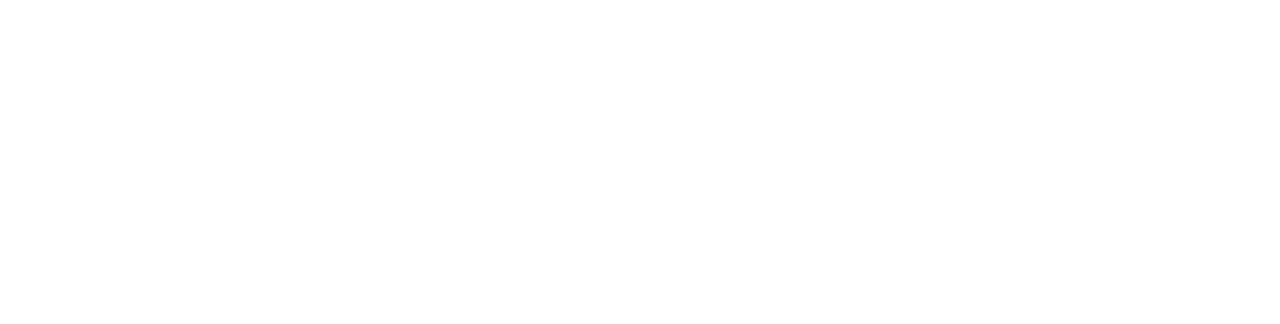
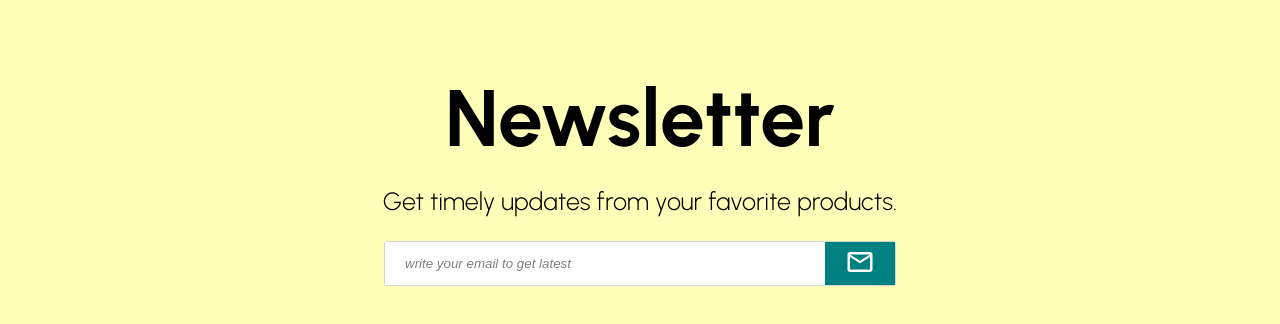
Before and after one commit to eldoghry/shopify-ui, a React (Create React App) app: page / in a window 1280 px wide. Shown: the part 2342-2666 px from the top of the page. Before the commit the page ends 2260 px from the top, so only its background shows below. Built offline with nearby package versions, Linux system fonts and the light colour scheme.

Commit message:
newsletter

```diff
--- a/src/components/Navbar.jsx
+++ b/src/components/Navbar.jsx
@@ -29,7 +29,7 @@
 `;
 
 const SearchContainer = styled.div`
-  border: 1px solid #a3a3a3;
+  border: 1px solid lightgray;
   border-radius: 3px;
   padding: 0.3rem 0.5rem;
   display: flex;
@@ -42,6 +42,12 @@
   border: none;
   outline: none;
   background-color: transparent;
+  color: gray;
+
+  ::placeholder {
+    color: gray;
+    font-style: italic;
+  }
 `;
 
 const Center = styled.div`
@@ -79,7 +85,7 @@
       <Left>
         <Language>en</Language>
         <SearchContainer>
-          <Input />
+          <Input placeholder="search" />
           <SearchIcon style={{ fontSize: "1.6rem", color: "#a3a3a3" }} />
         </SearchContainer>
       </Left>
--- /dev/null
+++ b/src/components/Newsletter.jsx
@@ -0,0 +1,70 @@
+import styled from "styled-components";
+import MailOutlineOutlinedIcon from "@mui/icons-material/MailOutlineOutlined";
+const Container = styled.div`
+  height: 60vh;
+  background-color: #ffff0045;
+  display: flex;
+  flex-direction: column;
+  justify-content: center;
+  align-items: center;
+`;
+
+const Title = styled.h1`
+  font-size: 8rem;
+  margin-bottom: 2rem;
+  text-transform: capitalize;
+`;
+const Paragraph = styled.p`
+  font-size: 2.5rem;
+  font-weight: 300;
+  margin-bottom: 2.5rem;
+`;
+const InputContainer = styled.div`
+  width: 40%;
+  display: flex;
+  align-items: center;
+  border: 1px solid lightgray;
+  border-radius: 3px;
+`;
+const Input = styled.input`
+  flex: 1;
+  padding: 0.5rem 0 0.5rem 2rem;
+  outline: none;
+  border: none;
+  height: 100%;
+
+  ::placeholder {
+    color: gray;
+    font-style: italic;
+  }
+`;
+const Button = styled.button`
+  padding: 0.5rem 2rem;
+  background-color: teal;
+  color: white;
+  border: none;
+  transition: all 0.3s ease;
+  cursor: pointer;
+
+  &:hover {
+    filter: brightness(0.8);
+  }
+`;
+
+const Newsletter = () => {
+  return (
+    <Container>
+      <Title>Newsletter</Title>
+      <Paragraph>Get timely updates from your favorite products.</Paragraph>
+
+      <InputContainer>
+        <Input placeholder="write your email to get latest" />
+        <Button>
+          <MailOutlineOutlinedIcon style={{ fontSize: "3rem" }} />
+        </Button>
+      </InputContainer>
+    </Container>
+  );
+};
+
+export default Newsletter;
--- a/src/components/Products.jsx
+++ b/src/components/Products.jsx
@@ -4,11 +4,7 @@
 
 const Container = styled.div`
   width: 100%;
-  /* display: flex;
-  flex-wrap: wrap;
-  gap: 2rem;
-  padding: 2rem; */
-  margin-top: 2rem;
+  margin: 2rem 0;
   display: grid;
   grid-template-columns: repeat(auto-fit, minmax(28rem, 30rem));
   justify-content: center;
--- a/src/pages/Home.jsx
+++ b/src/pages/Home.jsx
@@ -2,6 +2,7 @@
 import Announcement from "../components/Announcement";
 import Categories from "../components/Categories";
 import Navbar from "../components/Navbar";
+import Newsletter from "../components/Newsletter";
 import ProductList from "../components/Products";
 import Slider from "../components/Slider";
 
@@ -13,6 +14,7 @@
       <Slider />
       <Categories />
       <ProductList />
+      <Newsletter />
     </div>
   );
 }
```
